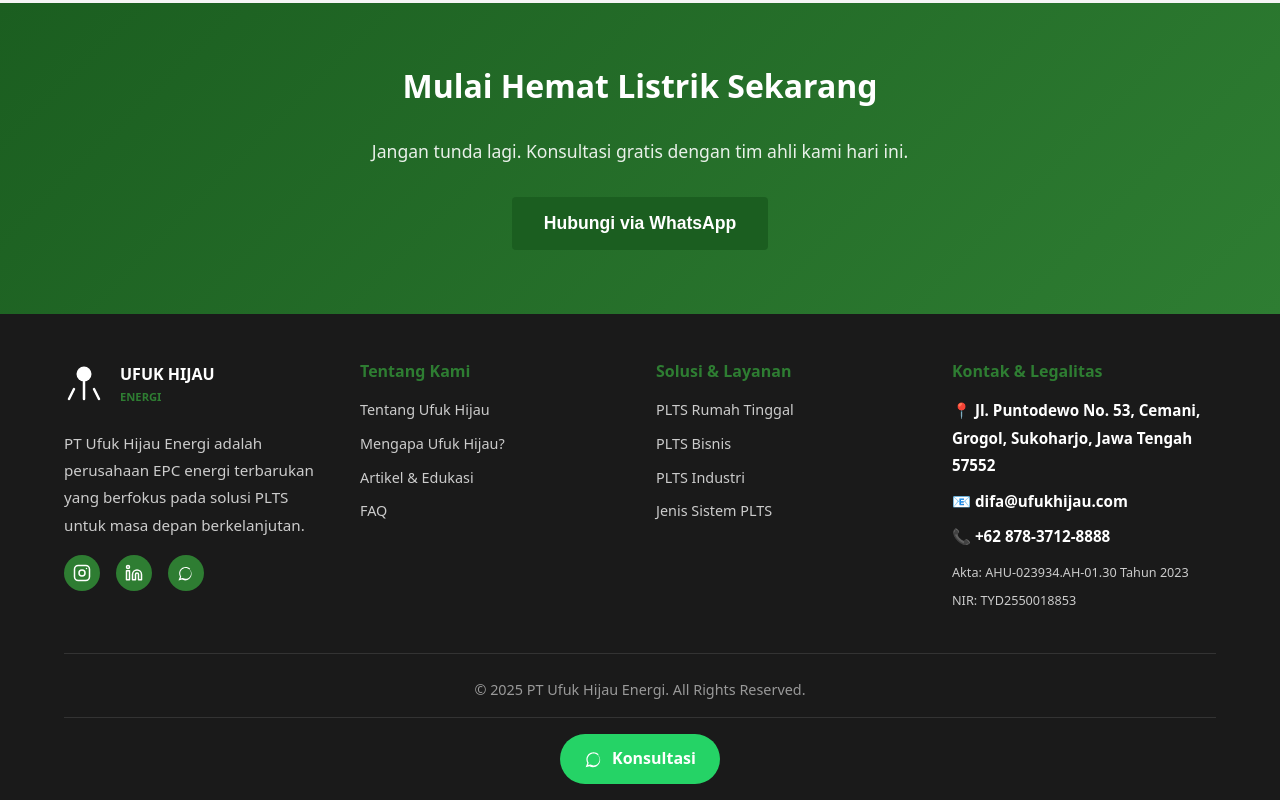
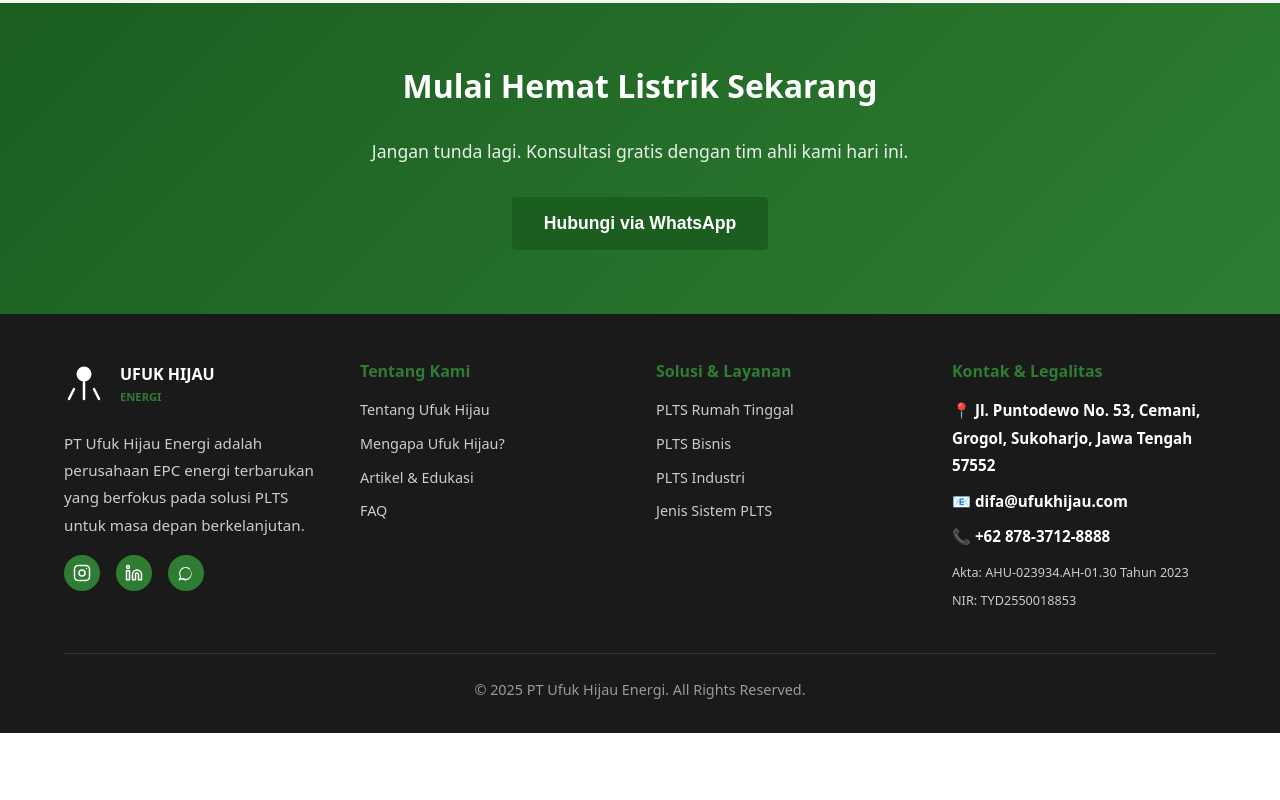
Before and after one commit to LatifBurhan/web-ufuk-hijau, a website: page index.html in a window 1280 px wide. Shown: the part 3912-4712 px from the top of the page. After the commit the page ends 4645 px from the top, so only its background shows below. Drawn offline with Linux system fonts and the light colour scheme.

Commit message:
UPDATE: delete buton konsultasi atas footer

```diff
--- a/index.html
+++ b/index.html
@@ -359,14 +359,6 @@
             <div class="footer-bottom">
                 <p>© 2025 PT Ufuk Hijau Energi. All Rights Reserved.</p>
             </div>
-            <div class="footer-cta">
-                <a href="https://wa.me/6287837128888" class="btn-whatsapp" aria-label="Hubungi Ufuk Hijau via WhatsApp">
-                    <svg width="20" height="20" viewBox="0 0 24 24" fill="currentColor" aria-hidden="true">
-                        <path d="M17.6 6.32c-1.63-1.6-3.8-2.48-6.1-2.48-4.76 0-8.64 3.88-8.64 8.64 0 1.52.39 3.01 1.13 4.33L2 22l4.6-1.2c1.27.68 2.7 1.04 4.16 1.04 4.76 0 8.64-3.88 8.64-8.64 0-2.31-.95-4.48-2.68-6.1zm-6.1 13.35c-1.3 0-2.57-.33-3.68-.96l-.26-.16-2.7.71.72-2.65-.17-.27c-.7-1.14-1.07-2.46-1.07-3.81 0-3.96 3.22-7.18 7.18-7.18 1.92 0 3.72.75 5.08 2.1 1.36 1.36 2.1 3.16 2.1 5.08 0 3.96-3.22 7.18-7.18 7.18z"/>
-                    </svg>
-                    Konsultasi
-                </a>
-            </div>
         </div>
     </footer>
 
```
